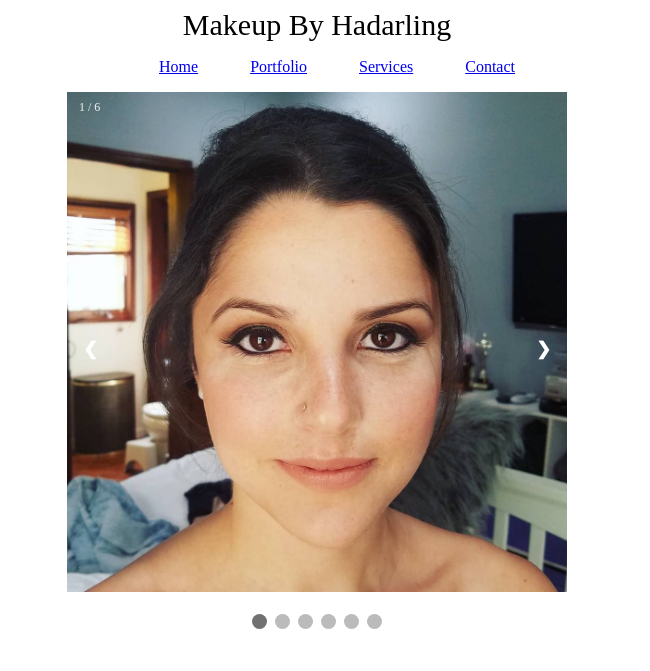
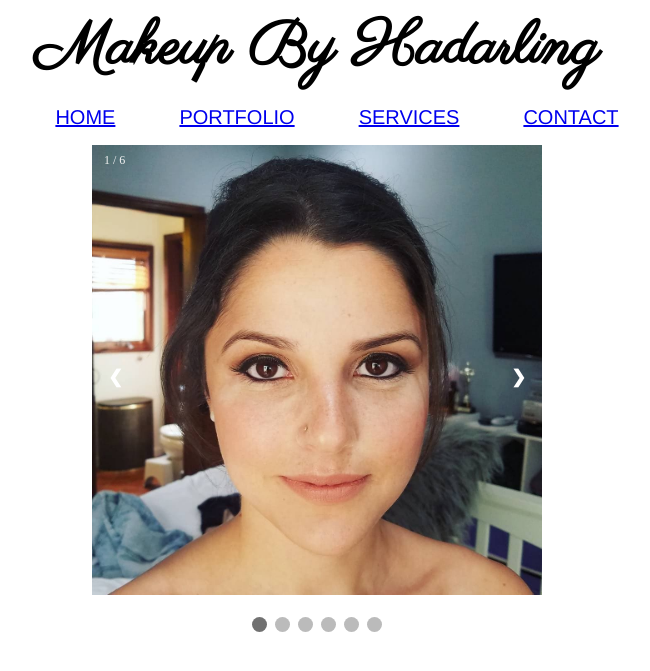
Before and after one commit to habukrat/makeupbyhadar, a PHP site: page / in a window 1280 px wide. Shown: the top 671 px of the page, without its empty margins (323-973 px from the left). Run offline with PHP 8.4, Linux system fonts and the light colour scheme.

Commit message:
changed nav bar font

```diff
--- a/main.css
+++ b/main.css
@@ -1,8 +1,9 @@
 .header {
-	font-size: 30px;
+	font-size: 60px;
 	display: block;
 	text-align: center;
 	margin: auto;
+	font-family: 'Parisienne';
 }
 
 #nav > ul > li {
@@ -10,15 +11,14 @@
 	/*text-align: center;*/
 	padding: 0 1.5em 0 1.5em;
 	color: #1c1c1c;
-	text-decoration: none;
-}
-
-#nav > ul > li: hover{
-	color: #4d4c4c;
+	text-decoration: none !important;
+	font-size: 20px;
+	font-family: 'Arimo';
 }
 
 #nav {
 	text-align: center;
+	text-decoration: none;
 }
 
 
@@ -27,7 +27,7 @@
 
 /* Slideshow container */
 .slideshow-container {
-  max-width: 500px;
+  max-width: 450px;
   position: relative;
   margin: auto;
 }
--- a/main.html
+++ b/main.html
@@ -7,6 +7,7 @@
 		<meta charset="utf-8" />
 		<meta name="viewport" content="width=device-width, initial-scale=1" />
 		<link rel="stylesheet" href="main.css" />
+		<link rel="stylesheet" href="https://fonts.googleapis.com/css?family=Parisienne|Arimo">
 		<link rel="icon" href="images/logo.png">
 		<script src="main.js"></script>
 	</head>
@@ -16,15 +17,15 @@
 
 			<!-- Header -->
 			<div>
-				<h class="header">Makeup By Hadarling</h>
+				<h1 class="header">Makeup By Hadarling</h1>
 
 				<!-- Nav -->
 				<nav id="nav">
 					<ul>
-						<li><a href="main.html">Home</a></li>
-						<li><a href="portfolio.html">Portfolio</a></li>
-						<li><a href="services.html">Services</a></li>
-						<li><a href="contact.html">Contact</a></li>
+						<li><a href="main.html">HOME</a></li>
+						<li><a href="portfolio.html">PORTFOLIO</a></li>
+						<li><a href="services.html">SERVICES</a></li>
+						<li><a href="contact.html">CONTACT</a></li>
 					</ul>
 				</nav>
 
```
